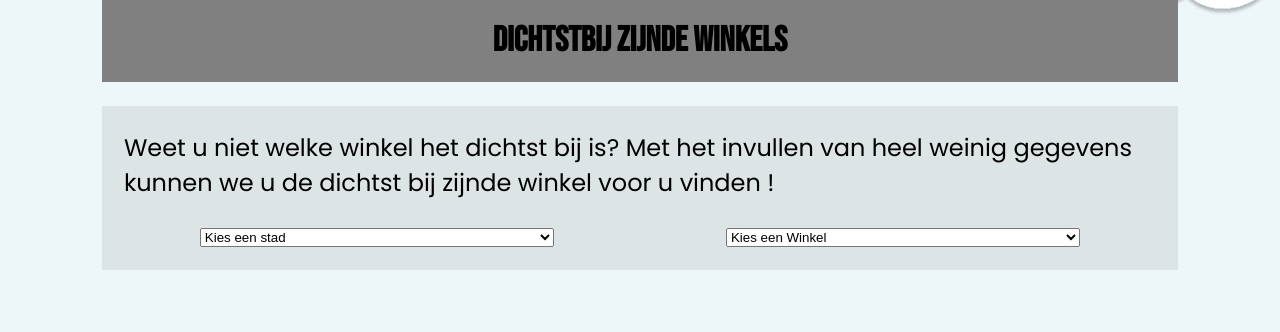
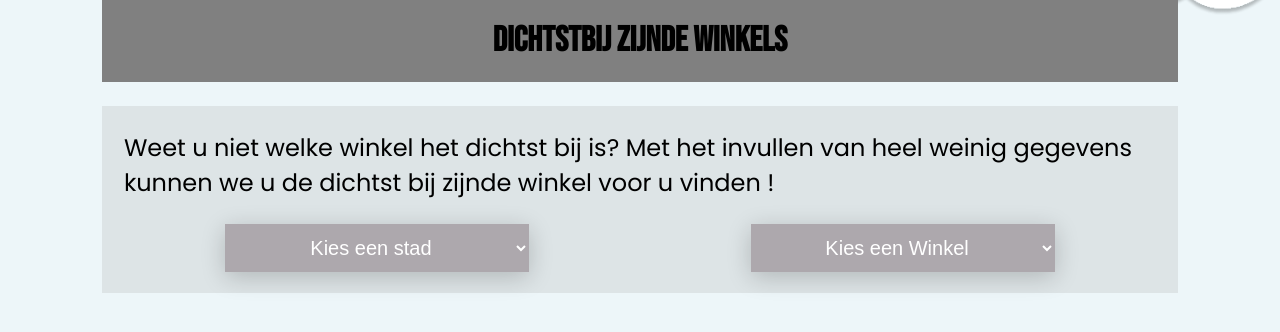
Before and after one commit to Moonsolos/Team-5, a PHP site: page /dichtstbijZijndeWinkels/place.html in a window 1280 px wide. Shown: the part 161-493 px from the top of the page. Run offline with PHP 8.4, Linux system fonts and the light colour scheme.

Commit message:
25.03.2023

```diff
--- a/css/dichtstbijZinde-winkel.css
+++ b/css/dichtstbijZinde-winkel.css
@@ -67,5 +67,13 @@ main {
 }
 
 .dropdown {
-    width: 70%;
+    width: 60%;
+    background-color: #ADA8AD;
+    padding: 12px;
+    color: white;
+    border: none;
+    font-size: 20px;
+    box-shadow: 0 5px 25px rgba(0, 0, 0, 0.2);
+    outline: none;
+    text-align: center;
 }
--- a/dichtstbijZijndeWinkels/place.html
+++ b/dichtstbijZijndeWinkels/place.html
@@ -37,9 +37,7 @@
                     <select class="dropdown" id="shop-dropdown">
                         <option value="">Kies een Winkel</option>
                     </select>
-
-                </div>
-
+                    </div>
             </div>
 
         </div>
```
